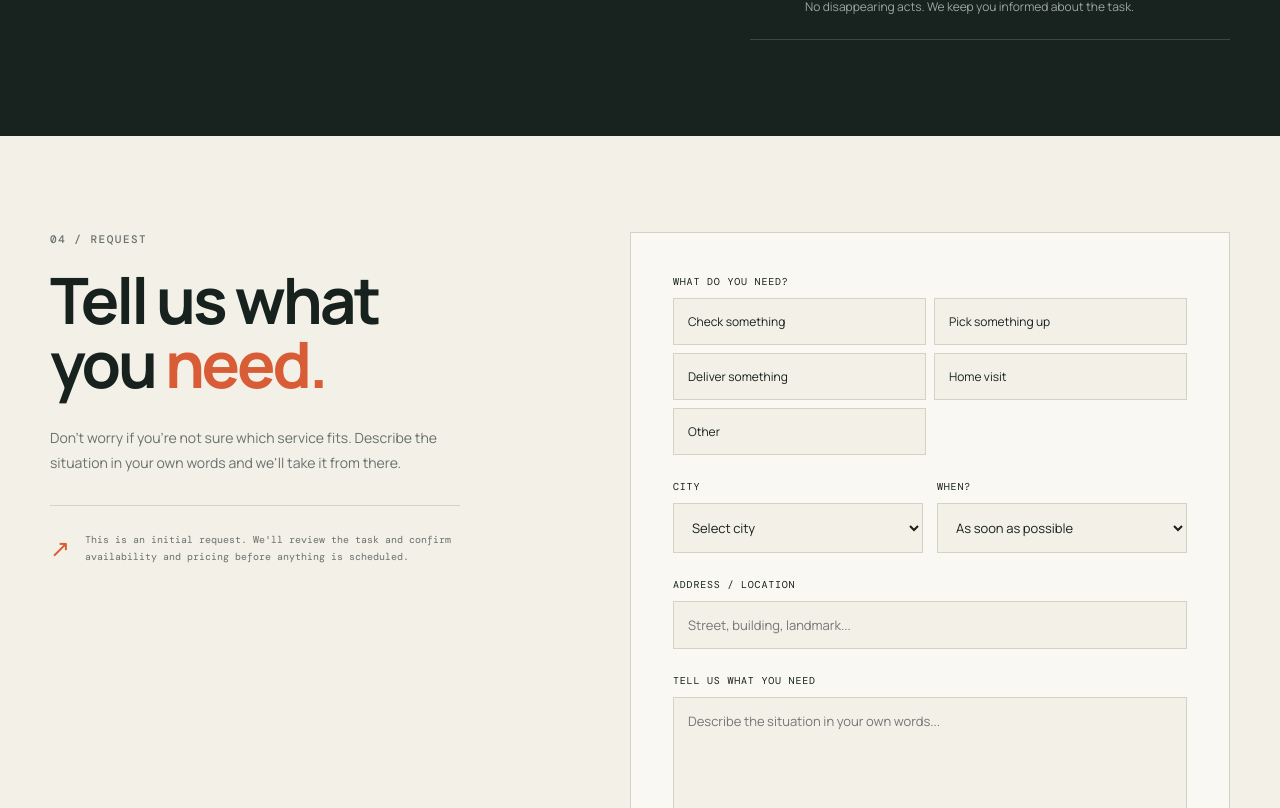
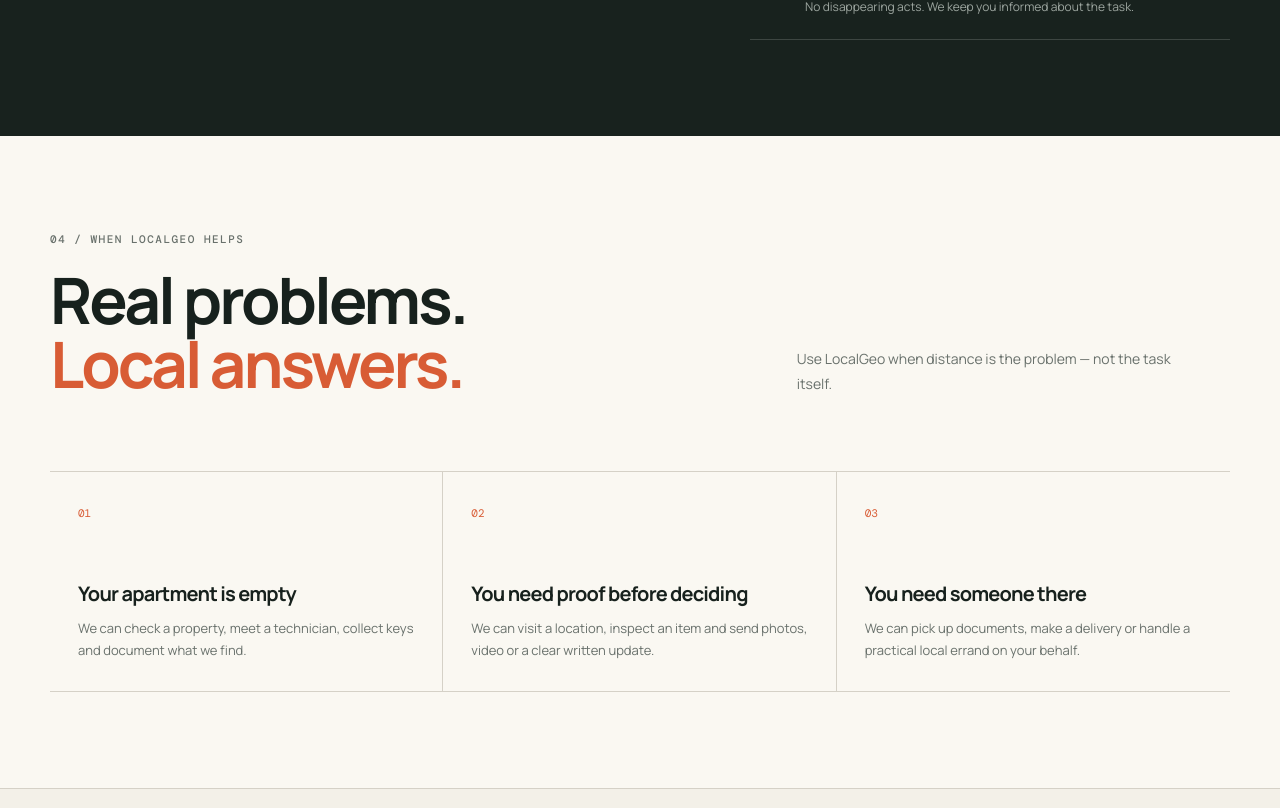
Before and after one commit to CubeCubic/LocalGeo, a React (Vite) app: page / in a window 1280 px wide. Shown: the part 3112-3920 px from the top of the page. Built offline with nearby package versions, Linux system fonts and the light colour scheme.

Commit message:
Improve public trust content and legal pages

```diff
--- a/src/App.css
+++ b/src/App.css
@@ -621,6 +621,30 @@
 }
 
 /* ============================================================
+   REAL-WORLD SCENARIOS
+   ============================================================ */
+
+.site .scenarios-section { background: var(--paper); }
+
+.site .scenarios-grid {
+  display: grid;
+  grid-template-columns: repeat(3, 1fr);
+  border-top: 1px solid var(--line);
+}
+
+.site .scenarios-grid article {
+  min-height: 220px;
+  padding: 28px;
+  border-right: 1px solid var(--line);
+  border-bottom: 1px solid var(--line);
+}
+
+.site .scenarios-grid article:last-child { border-right: 0; }
+.site .scenarios-grid span { color: var(--accent); font-family: "DM Mono", monospace; font-size: 11px; }
+.site .scenarios-grid h3 { margin: 58px 0 10px; font-size: 20px; letter-spacing: -0.8px; }
+.site .scenarios-grid p { margin: 0; color: var(--muted); font-size: 13px; line-height: 1.7; }
+
+/* ============================================================
    REQUEST
    ============================================================ */
 
@@ -965,6 +989,9 @@
     grid-template-columns: 1fr 1fr;
   }
 
+  .site .scenarios-grid { grid-template-columns: 1fr; }
+  .site .scenarios-grid article { min-height: auto; border-right: 0; }
+
   .site .proof-content {
     padding-top: 0;
   }
--- a/src/App.jsx
+++ b/src/App.jsx
@@ -638,6 +638,21 @@
           </div>
         </section>
 
+        <section className="section scenarios-section">
+          <div className="container">
+            <span className="section-number">04 / WHEN LOCALGEO HELPS</span>
+            <div className="section-heading">
+              <h2>Real problems.<br /><em>Local answers.</em></h2>
+              <p>Use LocalGeo when distance is the problem — not the task itself.</p>
+            </div>
+            <div className="scenarios-grid">
+              <article><span>01</span><h3>Your apartment is empty</h3><p>We can check a property, meet a technician, collect keys and document what we find.</p></article>
+              <article><span>02</span><h3>You need proof before deciding</h3><p>We can visit a location, inspect an item and send photos, video or a clear written update.</p></article>
+              <article><span>03</span><h3>You need someone there</h3><p>We can pick up documents, make a delivery or handle a practical local errand on your behalf.</p></article>
+            </div>
+          </div>
+        </section>
+
         {/* ==================================================== */}
         {/* REQUEST */}
         {/* ==================================================== */}
@@ -1140,6 +1155,8 @@
             <a href="#top">
               Back to top ↑
             </a>
+            <a href="#/privacy">Privacy</a>
+            <a href="#/terms">Terms</a>
           </div>
         </div>
       </footer>
--- /dev/null
+++ b/src/Legal.css
@@ -0,0 +1,15 @@
+.legal-page { min-height: 100vh; padding: 48px 20px; background: #f3f0e8; color: #17211d; font-family: "Manrope", sans-serif; }
+.legal-page * { box-sizing: border-box; }
+.legal-card { width: min(100%, 760px); margin: 0 auto; padding: 42px; border: 1px solid #d5d1c7; background: #faf8f2; }
+.legal-brand { color: #17211d; font-size: 18px; font-weight: 800; letter-spacing: -1px; text-decoration: none; }
+.legal-brand span { color: #d85c35; }
+.legal-kicker, .legal-updated { color: #69716c; font-family: "DM Mono", monospace; font-size: 10px; letter-spacing: .08em; }
+.legal-kicker { margin: 34px 0 12px; }
+.legal-card h1 { margin: 0; font-size: 46px; letter-spacing: -2px; }
+.legal-updated { margin: 12px 0 26px; }
+.legal-notice { margin-bottom: 30px; padding: 14px; border-left: 3px solid #d85c35; background: #f1ede4; color: #575b55; font-size: 12px; line-height: 1.6; }
+.legal-card section { padding: 20px 0; border-top: 1px solid #d5d1c7; }
+.legal-card h2 { margin: 0 0 8px; font-size: 18px; }
+.legal-card section p { margin: 0; color: #505852; font-size: 14px; line-height: 1.75; }
+.legal-back { display: inline-block; margin-top: 26px; color: #b94725; font-family: "DM Mono", monospace; font-size: 11px; font-weight: 700; text-decoration: none; text-transform: uppercase; }
+@media (max-width: 560px) { .legal-page { padding: 20px 12px; } .legal-card { padding: 27px 20px; } .legal-card h1 { font-size: 36px; } }
--- /dev/null
+++ b/src/Legal.jsx
@@ -0,0 +1,53 @@
+import "./Legal.css";
+
+const content = {
+  privacy: {
+    kicker: "LEGAL / PRIVACY",
+    title: "Privacy Policy",
+    sections: [
+      ["What we collect", "When you send a request, we collect the contact details and task information you provide, including your name, email address, phone or messenger contact, city, address and request description."],
+      ["Why we use it", "We use this information to review and fulfil your request, communicate with you, assign a local executor, provide proof of completion and maintain our business records."],
+      ["Who can access it", "Access is limited to LocalGeo personnel and the local executor only when the information is necessary to complete the task. We do not sell personal data."],
+      ["Retention and security", "We keep request records only for as long as reasonably needed for operations, support, accounting and legal obligations. We use reasonable technical and organisational safeguards, but no online system can guarantee absolute security."],
+      ["Your choices", "You may request access, correction or deletion of your personal data, subject to any legal or operational retention requirements, by contacting LocalGeo."],
+      ["Contact", "Before publishing this policy, replace this sentence with your legal business name, business address and support email address."]
+    ]
+  },
+  terms: {
+    kicker: "LEGAL / TERMS",
+    title: "Terms of Service",
+    sections: [
+      ["Service", "LocalGeo helps coordinate local task execution in Georgia. A submitted request is not automatically accepted. We confirm scope, availability and pricing before work is scheduled."],
+      ["Customer responsibilities", "You must provide accurate information, have the authority to request the task and respond to reasonable clarification requests. You must not request unlawful, unsafe or misleading activity."],
+      ["Pricing and payment", "Any quoted price is confirmed for the agreed scope. Additional work, expenses or changes may require a revised confirmation. Payment terms are communicated before completion where applicable."],
+      ["Proof and completion", "Where appropriate, LocalGeo may provide photos, videos, receipts or a written update. Proof is limited to what is lawful, safe and practical at the task location."],
+      ["Cancellations", "If a task is cancelled after local work, travel or purchases have begun, reasonable completed-work and non-refundable expense charges may apply."],
+      ["Limits", "LocalGeo does not guarantee third-party actions, availability of goods or outcomes outside the agreed task scope. Before publishing these terms, replace this sentence with your legal business name, governing law and support email address."]
+    ]
+  }
+};
+
+function Legal({ page }) {
+  const document = content[page] || content.privacy;
+
+  return (
+    <main className="legal-page">
+      <article className="legal-card">
+        <a href={import.meta.env.BASE_URL} className="legal-brand">LOCAL<span>GEO</span></a>
+        <p className="legal-kicker">{document.kicker}</p>
+        <h1>{document.title}</h1>
+        <p className="legal-updated">Last updated: 13 August 2026</p>
+        <div className="legal-notice">Draft information page — replace the marked business details and obtain local legal review before relying on it as a final policy.</div>
+        {document.sections.map(([heading, body]) => (
+          <section key={heading}>
+            <h2>{heading}</h2>
+            <p>{body}</p>
+          </section>
+        ))}
+        <a href={import.meta.env.BASE_URL} className="legal-back">Back to LocalGeo</a>
+      </article>
+    </main>
+  );
+}
+
+export default Legal;
--- a/src/main.jsx
+++ b/src/main.jsx
@@ -3,6 +3,7 @@
 import "./index.css";
 import Admin from "./Admin.jsx";
 import App from "./App.jsx";
+import Legal from "./Legal.jsx";
 import Tracking from "./Tracking.jsx";
 
 function getTrackingRoute() {
@@ -24,6 +25,7 @@
   const basePath = import.meta.env.BASE_URL.replace(/\/$/, "");
   const currentPath = window.location.pathname.replace(/\/$/, "");
   const trackingRoute = getTrackingRoute();
+  const legalRoute = window.location.hash.match(/^#\/(privacy|terms)$/)?.[1];
 
   useEffect(() => {
     const handleHashChange = () => setHash(window.location.hash);
@@ -40,6 +42,10 @@
     return <Tracking key={hash} {...trackingRoute} />;
   }
 
+  if (legalRoute) {
+    return <Legal key={hash} page={legalRoute} />;
+  }
+
   return <App />;
 }
 
```
